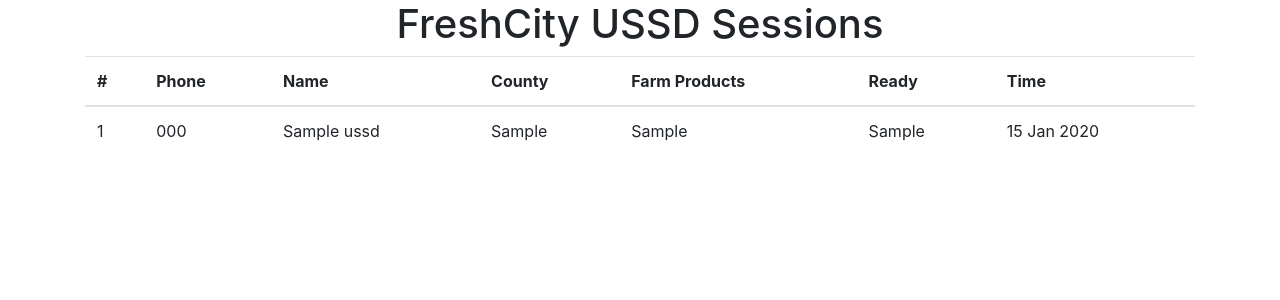
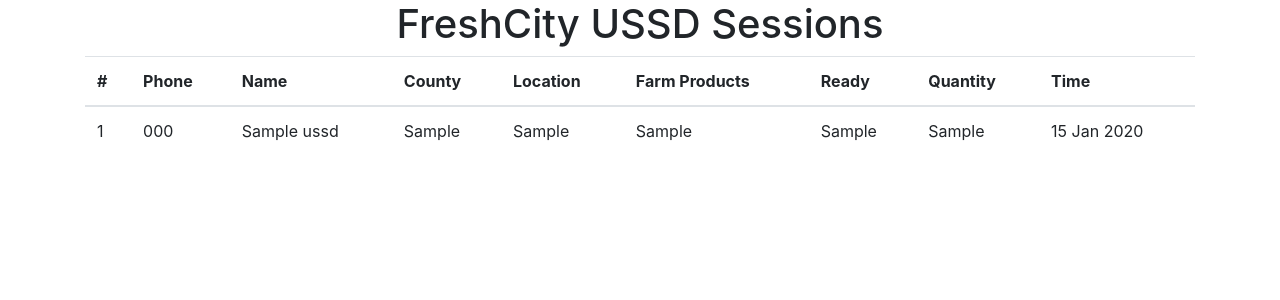
Before and after one commit to kailikia/fresh-city-ussd, a Flask app: page /records in a window 1280 px wide. Shown: the top 300 px of the page. Run offline with Flask 2, Linux system fonts and the light colour scheme; tables that the repository leaves empty hold one stand-in row (values such as "Sample post"); some libraries are stand-ins or nearby versions.

Commit message:
new info 1

```diff
--- a/app/templates/index.html
+++ b/app/templates/index.html
@@ -22,8 +22,10 @@
       <th scope="col">Phone</th>
       <th scope="col">Name</th>
       <th scope="col">County</th>
+      <th scope="col">Location</th>
       <th scope="col">Farm Products</th>
       <th scope="col">Ready</th>
+      <th scope="col">Quantity</th>
       <th scope="col">Time</th>
     </tr>
   </thead>
@@ -35,8 +37,10 @@
         <td>{{ ussd.phoneNumber }}</td>
         <td>{{ ussd.name }}</td>
         <td>{{ ussd.county }}</td>
+        <td>{{ ussd.location }}</td>
         <td>{{ ussd.products }}</td>
         <td>{{ ussd.ready }}</td>
+        <td>{{ ussd.quantity }}</td>
         <td>{{ ussd.time_created.strftime("%d %b %Y ") }}</td>
     </tr>
   {% endfor %}
```
